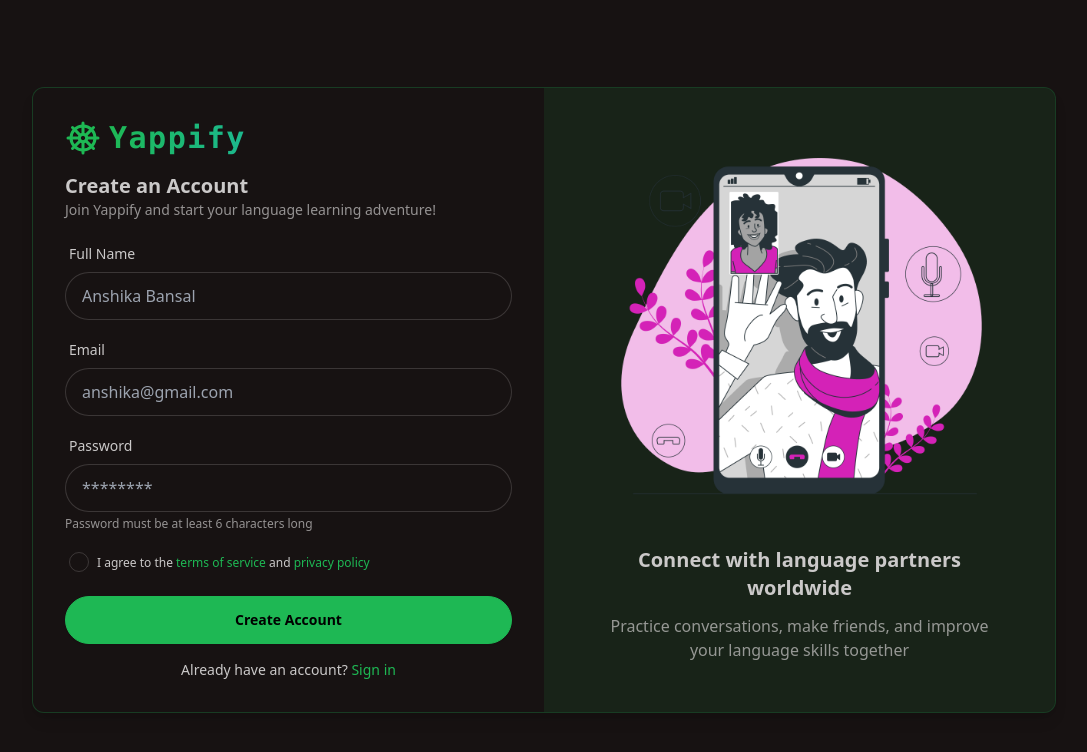
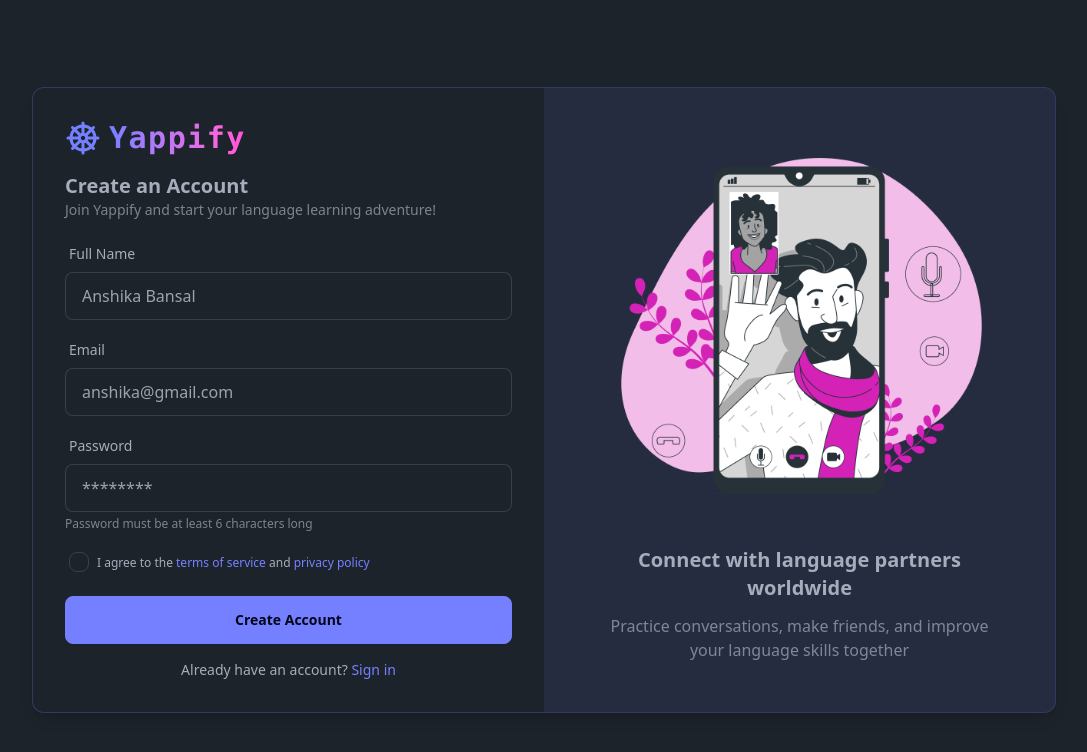
Before and after one commit to AnshikaBansal1510/yappify-project, a React app in the folder frontend/: page /signup in a window 1280 px wide. Shown: the top 752 px of the page, without its empty margins (96-1183 px from the left). Built offline with nearby package versions, Linux system fonts and the light colour scheme; no server answers; the HTML template or start-up script is replaced by a standard one.

Commit message:
set up pageloader

```diff
--- a/frontend/src/App.jsx
+++ b/frontend/src/App.jsx
@@ -1,6 +1,6 @@
 import { Routes, Route } from "react-router";
 
-import React, { useEffect, useState } from 'react'
+import React from 'react'
 import HomePage from "./pages/HomePage.jsx";
 import SignUpPage from "./pages/SignUpPage.jsx";
 import LoginPage from "./pages/LoginPage.jsx";
@@ -14,6 +14,7 @@ import { useQuery } from "@tanstack/react-query";
 import axios from "axios";
 import { axiosInstance } from "./lib/axios.js";
 import { Navigate } from "react-router";
+import PageLoader from "./components/PageLoader.jsx";
 
 const App = () => {
 
@@ -55,7 +56,7 @@ const App = () => {
   //   },
   // });                                              // component re-renders with data
 
-  const { data: authData, isLoading, error } = useQuery({
+  const { data: authData, isLoading } = useQuery({
 
     queryKey: ["authUser"],
     queryFn: async () => {
@@ -68,7 +69,9 @@ const App = () => {
 
   const authUser = authData?.user
 
-  return <div className="h-screen" data-theme="forest">
+  if(isLoading)   return <PageLoader />
+
+  return <div className="h-screen" data-theme="dark">
 
     {/* <button onClick={() => toast.success("Heelo")}>Create a toast</button> */}
 
--- /dev/null
+++ b/frontend/src/components/PageLoader.jsx
@@ -0,0 +1,12 @@
+import { LoaderIcon } from "lucide-react";
+//import { useThemeStore } from "../store/useThemeStore";
+
+const PageLoader = () => {
+  //const { theme } = useThemeStore();
+  return (
+    <div className="min-h-screen flex items-center justify-center">
+      <LoaderIcon className="animate-spin size-10 text-primary" />
+    </div>
+  );
+};
+export default PageLoader;
--- a/frontend/src/pages/SignUpPage.jsx
+++ b/frontend/src/pages/SignUpPage.jsx
@@ -28,7 +28,7 @@ const SignUpPage = () => {
   return (
     <div
       className="h-screen flex items-center justify-center p-4 sm:p-6 md:p-8"
-      data-theme="forest"
+      data-theme="dark"
     >
       <div className="border border-primary/25 flex flex-col lg:flex-row w-full max-w-5xl mx-auto bg-base-100 rounded-xl shadow-lg overflow-hidden">
         {/* SIGNUP FORM - LEFT SIDE */}
```
